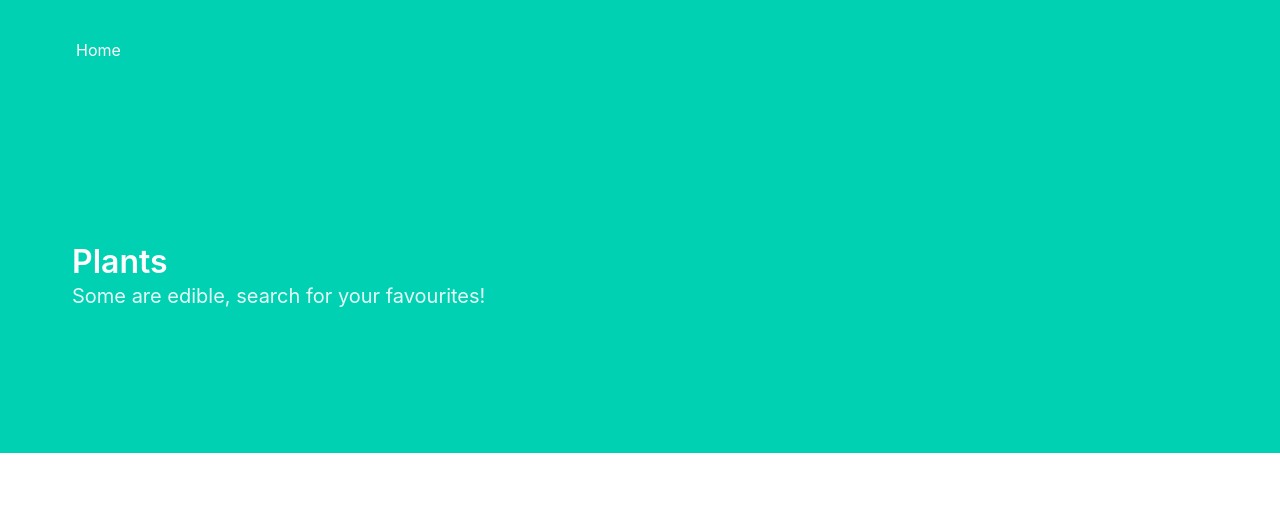
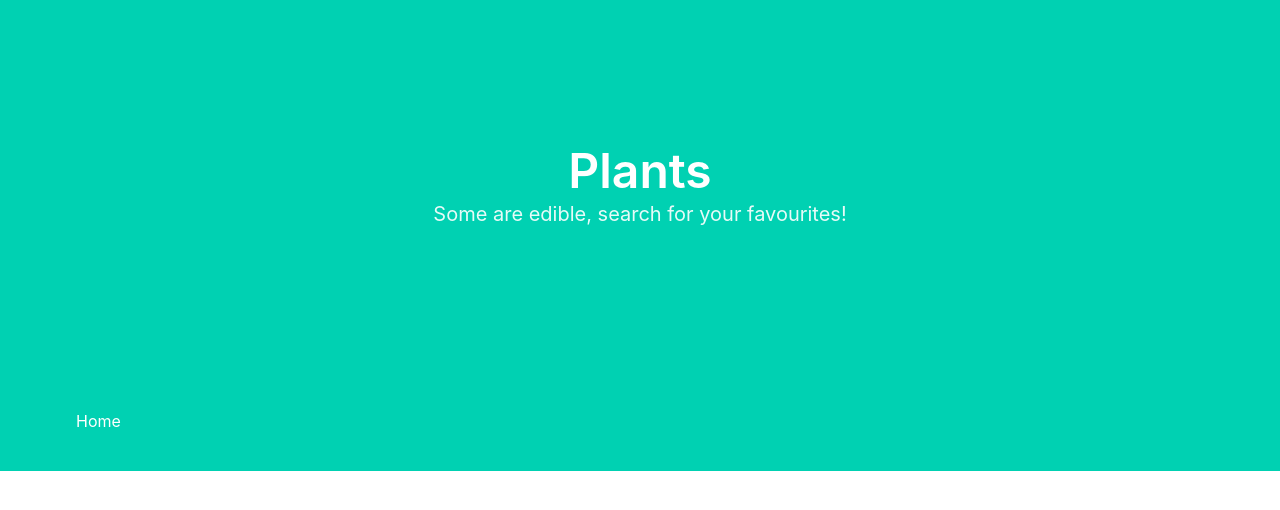
Before and after one commit to dongra02/sei-project-2, a React (Create React App) app: page / in a window 1280 px wide. Shown: the top 510 px of the page. Built offline with nearby package versions, Linux system fonts and the light colour scheme; no server answers.

Commit message:
rounded search bar

```diff
--- a/src/components/Header.js
+++ b/src/components/Header.js
@@ -5,10 +5,9 @@ import Navbar from './Navbar'
 const Header = () => {
   return (
     <section className="hero is-primary is-medium with-navbar">
-      <Navbar />
       <div className="hero-body">
-        <div className="container">
-          <h1 className="title">
+        <div className="container has-text-centered">
+          <h1 className="title is-1">
             Plants
           </h1>
           <h2 className="subtitle">
@@ -16,6 +15,7 @@ const Header = () => {
           </h2>
         </div>
       </div>
+      <Navbar />
     </section>
   )
 }
--- a/src/components/Home.js
+++ b/src/components/Home.js
@@ -65,7 +65,7 @@ class Home extends React.Component {
 
     return (
       <div className="App">
-        <div>
+        <div className="contianer search-form">
           <form>
             {/* <DropDownFilter handleSelectRegion={this.handleSelectRegion} /> */}
             <SearchPlant filterPlants={this.filterPlants} searchQuery={this.searchQuery}/>
--- a/src/components/SearchPlant.js
+++ b/src/components/SearchPlant.js
@@ -15,15 +15,9 @@ const SearchPlant = (props) => {
             onChange={props.filterPlants}
           />
         </div>
-        <div className="control">
-          {/* <button className="button is-info is-rounded">
-            Search
-          </button> */}
-        </div>
       </div>
     </div>
   )
-
 }
 
 export default SearchPlant
--- a/src/styles/main.scss
+++ b/src/styles/main.scss
@@ -7,3 +7,8 @@
 .navbar {
   height: 100px;
 }
+
+.search-form {
+  width: 60%;
+  margin: 10px auto;
+}
```
